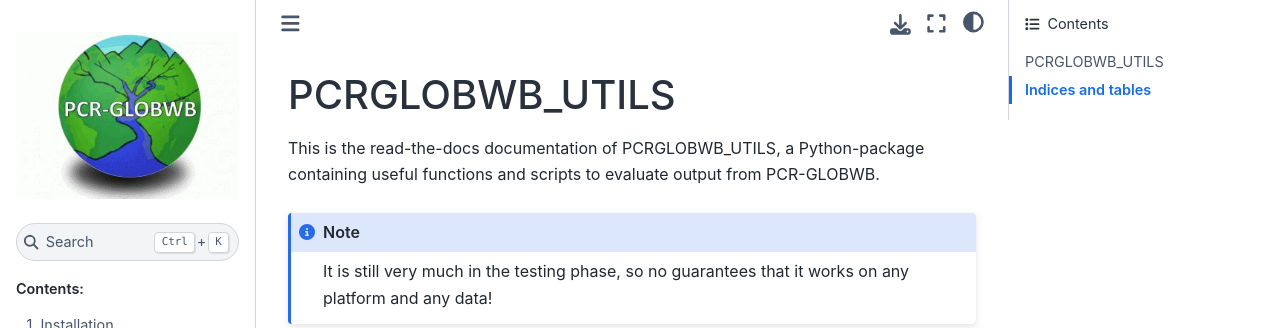
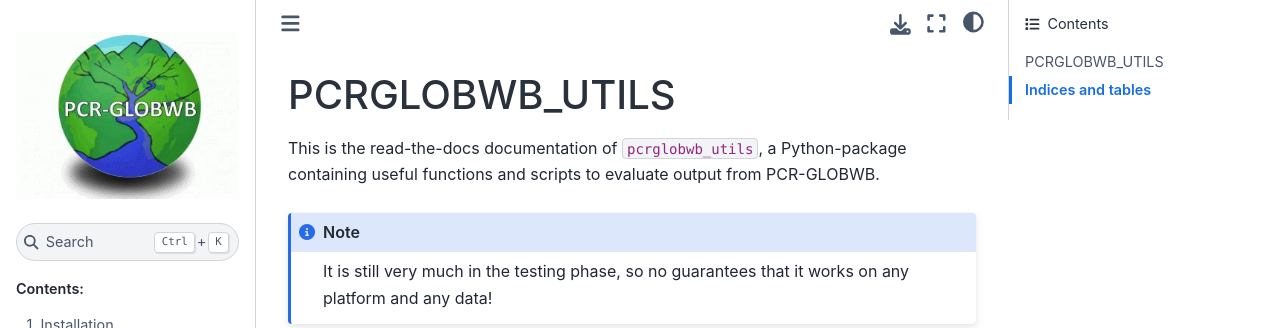
Before and after one commit to JannisHoch/pcrglobwb_utils, a Sphinx documentation site: the page built from docs/index.rst, in a window 1280 px wide and 1118 px high. Shown: the top 328 px of the window. Built offline with Sphinx 7.4.7 and the Sphinx Book theme 1.1.4, drawn with Linux system fonts in a browser that asks for light colours; pages that are not in the unit, such as notebooks, are missing from menus.

Commit message:
try this

```diff
--- a/docs/api/nc_data.rst
+++ b/docs/api/nc_data.rst
@@ -7,7 +7,7 @@ From netCDF files
 ``pcrglobwb_utils`` has a dedicated class to extract values from a netCDF-file for a given location.
 Also, the timeseries can be resampled in time.
 
-.. currentmodule:: pcrglobwb_utils.sim_data
+.. currentmodule:: sim_data
 
 .. autoclass:: from_nc
 
@@ -36,7 +36,7 @@ Also, the timeseries can be resampled in time.
 Functions
 -----------
 
-.. currentmodule:: pcrglobwb_utils.sim_data
+.. currentmodule:: sim_data
 
 .. autofunction:: apply_window_search
 .. autofunction:: find_indices_from_coords
--- a/docs/api/obs_data.rst
+++ b/docs/api/obs_data.rst
@@ -8,7 +8,7 @@ From GRDC data
 
 For reading GRDC data, working with a python-object can be done like this.
 
-.. currentmodule:: pcrglobwb_utils.obs_data
+.. currentmodule:: obs_data
 
 .. autoclass:: grdc_data
 
@@ -31,7 +31,7 @@ For reading GRDC data, working with a python-object can be done like this.
 From other sources
 --------------------
 
-.. currentmodule:: pcrglobwb_utils.obs_data
+.. currentmodule:: obs_data
 
 .. autoclass:: other_data
 
--- a/docs/index.rst
+++ b/docs/index.rst
@@ -1,7 +1,7 @@
 PCRGLOBWB_UTILS
 ======================================
 
-This is the read-the-docs documentation of PCRGLOBWB_UTILS, a Python-package
+This is the read-the-docs documentation of ``pcrglobwb_utils``, a Python-package
 containing useful functions and scripts to evaluate output from PCR-GLOBWB.
 
 .. note::
--- a/docs/usage.rst
+++ b/docs/usage.rst
@@ -16,7 +19,7 @@ To use ``pcrglobwb_utils`` in a project:
 
 You have then all the functions available to be used in a bespoke Python-script for output analysis.
 
-See the jupyter notebook in the :ref:`Examples`  for more information. They also contain links to interactive versions hosted on myBinder.
+See the jupyter notebook in the :ref:`Examples` for more information. They also contain links to interactive versions hosted on myBinder.
 
 From command line
 ---------------------
--- a/docs/usage/timeseries.rst
+++ b/docs/usage/timeseries.rst
@@ -1,3 +1,5 @@
+.. _usage_timeseries:
+
 Timeseries analysis
 ======================================
 
```
Also changed, not shown: other parts of docs/usage.rst (+3 -0 lines), docs/api/validation.rst (+8 -0 lines).
